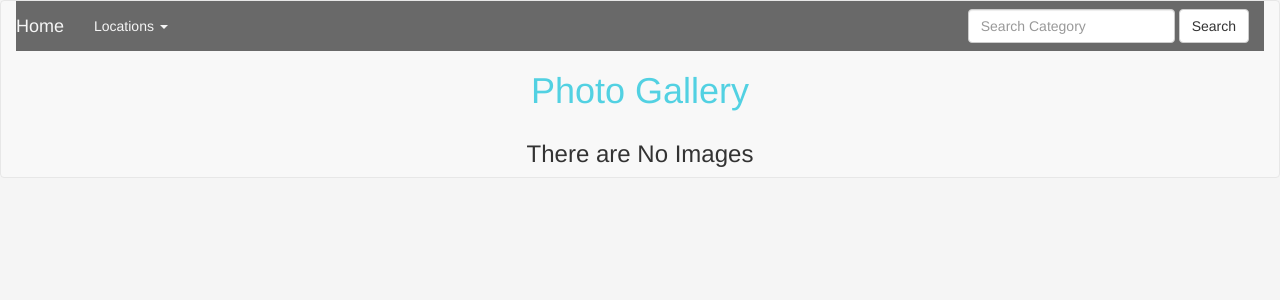
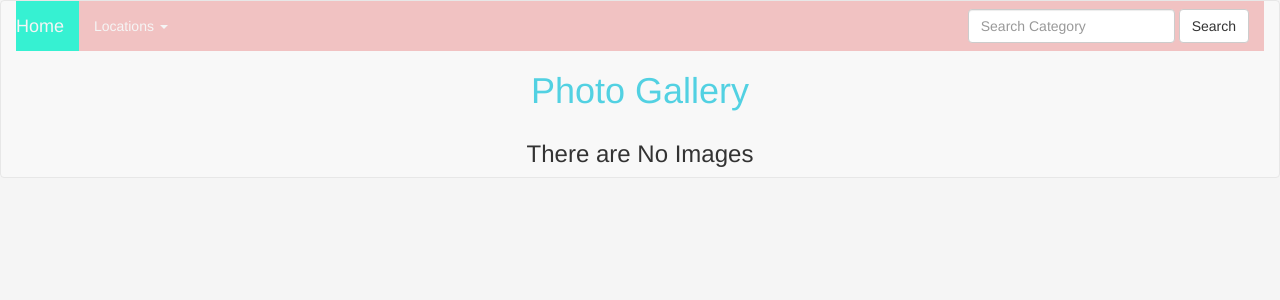
Before and after one commit to njoanc/Gallery, a Django app: page / in a window 1280 px wide. Shown: the top 300 px of the page. Run offline with Django 3.2, Linux system fonts and the light colour scheme; data that the repository does not hold is empty; some libraries are stand-ins or nearby versions.

Commit message:
changing the background color

```diff
--- a/photo/templates/navbar.html
+++ b/photo/templates/navbar.html
@@ -1,7 +1,7 @@
 <nav class="navbar navbar-default" >
   <div class="container-fluid">
     <!-- Brand and toggle get grouped for better mobile display -->
-    <div class="navbar-header" style="background-color:dimgray">
+    <div class="navbar-header" style="background-color:rgb(54, 241, 210)">
       <button type="button" class="navbar-toggle collapsed" data-toggle="collapse" data-target="#bs-example-navbar-collapse-1" aria-expanded="false">
         <span class="sr-only">Toggle navigation</span>
         <span class="icon-bar"></span>
@@ -12,7 +12,7 @@
     </div>
 
     <!-- Collect the nav links, forms, and other content for toggling -->
-    <div class="collapse navbar-collapse" id="bs-example-navbar-collapse-1" style="background-color:dimgray">
+    <div class="collapse navbar-collapse" id="bs-example-navbar-collapse-1" style="background-color:rgb(241, 194, 194)">
       <ul class="nav navbar-nav">
         <li class="dropdown">
           <a href="#" class="dropdown-toggle" data-toggle="dropdown" role="button" aria-haspopup="true" aria-expanded="false" style="color:whitesmoke">Locations <span class="caret"></span></a>
```
